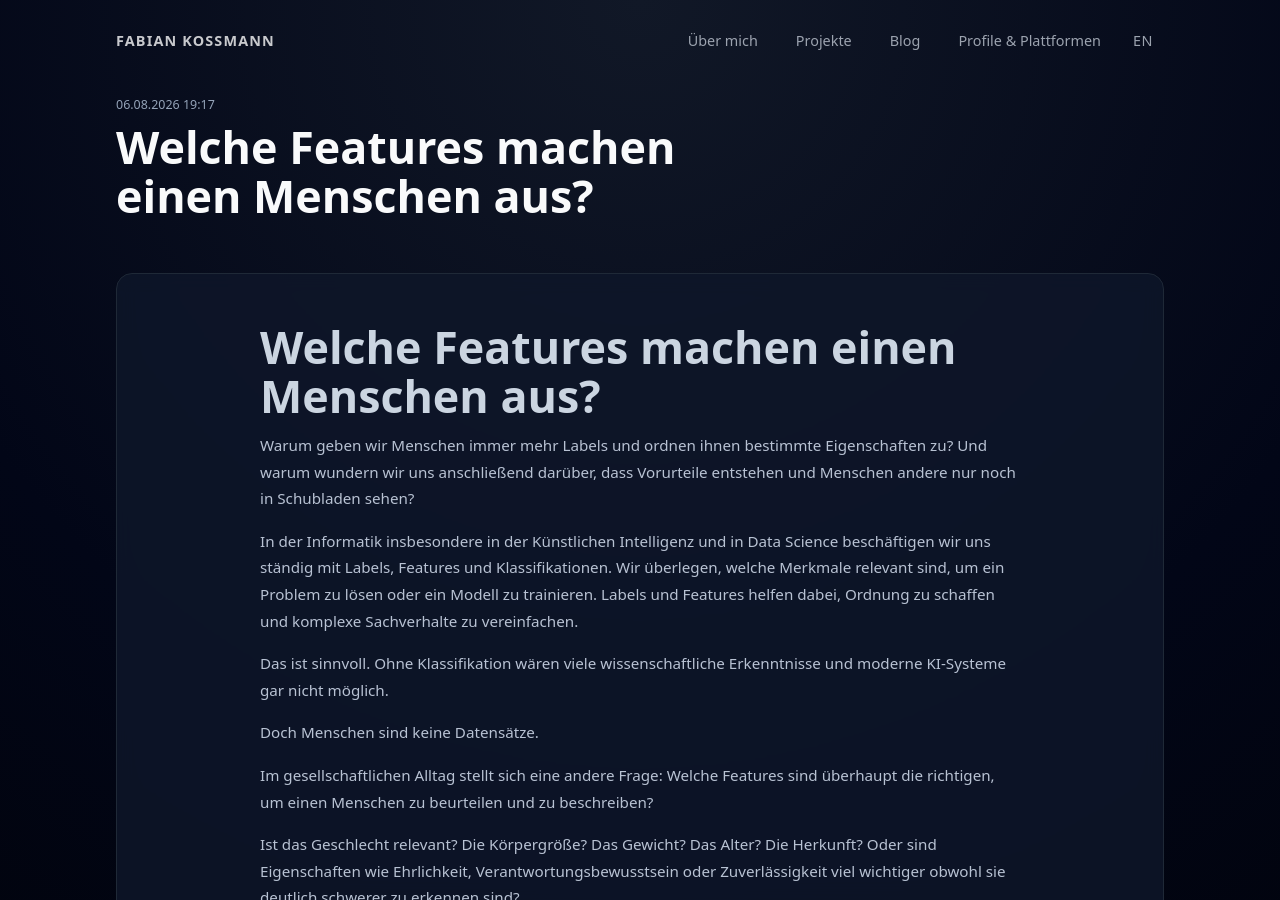
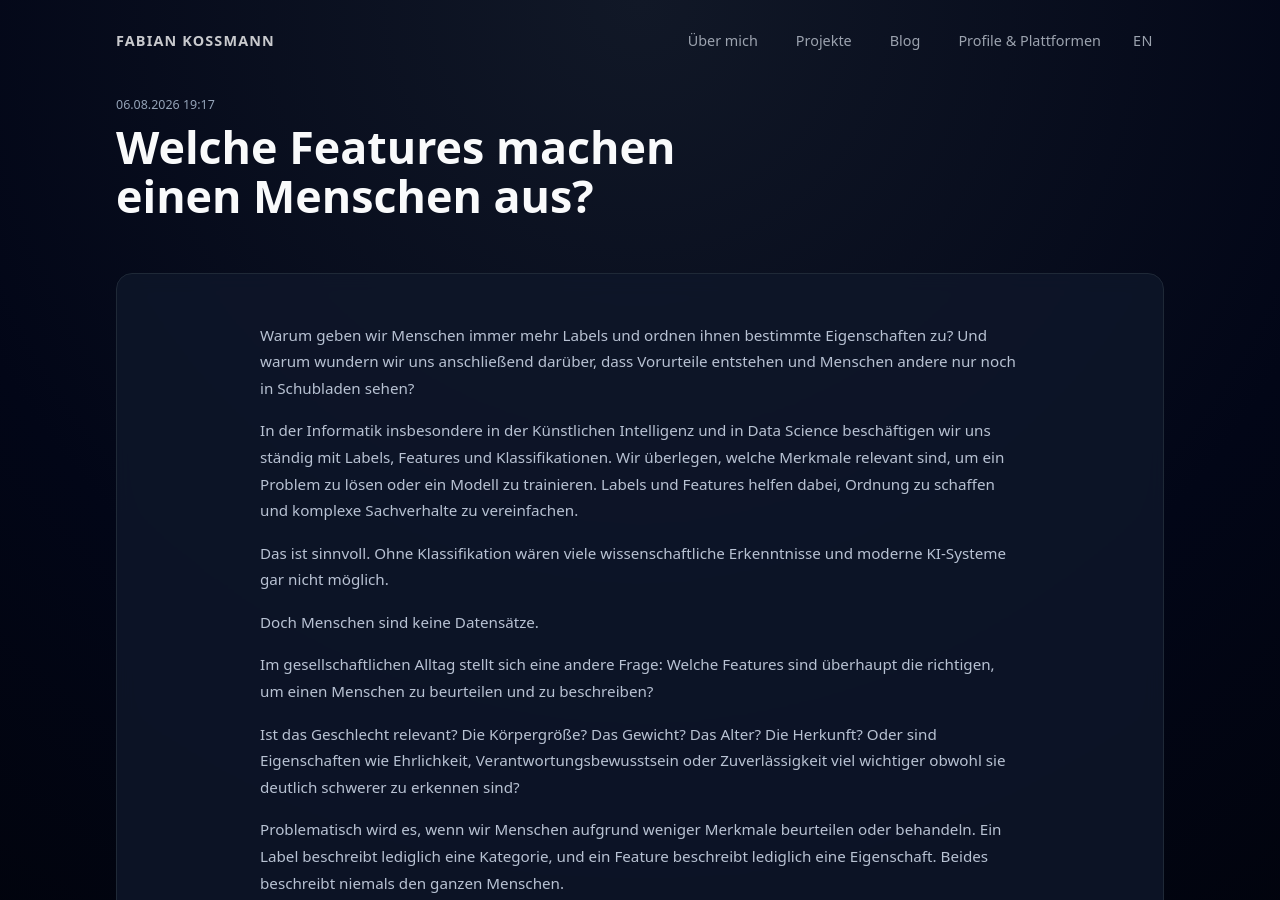
Before and after one commit to kossmanf/fabians-website, a Jekyll site: the page built from posts/Die Welt in Labels.md, in a window 1280 px wide and 900 px high. Built offline with Jekyll 4.4.1, drawn with Linux system fonts in a browser that asks for light colours; our own code applies the rules of GitHub Pages for plain Markdown files.

Commit message:
Remove duplicate blog heading

```diff
--- a/posts/Die Welt in Labels.md
+++ b/posts/Die Welt in Labels.md
@@ -7,8 +8,6 @@ subtitle: null
 description: null
 translation_url: null
 ---
-
-# Welche Features machen einen Menschen aus?
 
 Warum geben wir Menschen immer mehr Labels und ordnen ihnen bestimmte Eigenschaften zu? Und warum wundern wir uns anschließend darüber, dass Vorurteile entstehen und Menschen andere nur noch in Schubladen sehen?
 
```
Also changed, not shown: other parts of posts/Die Welt in Labels.md (+1 -0 lines).
